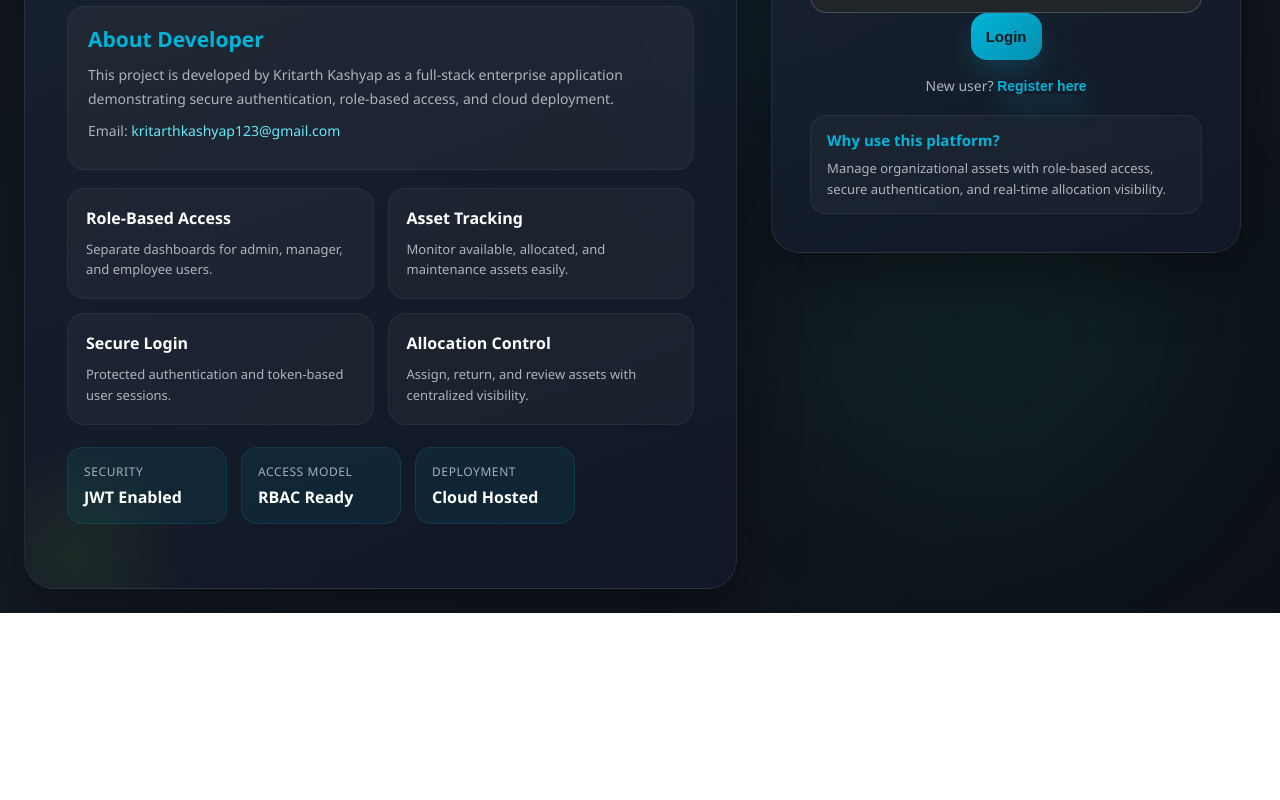
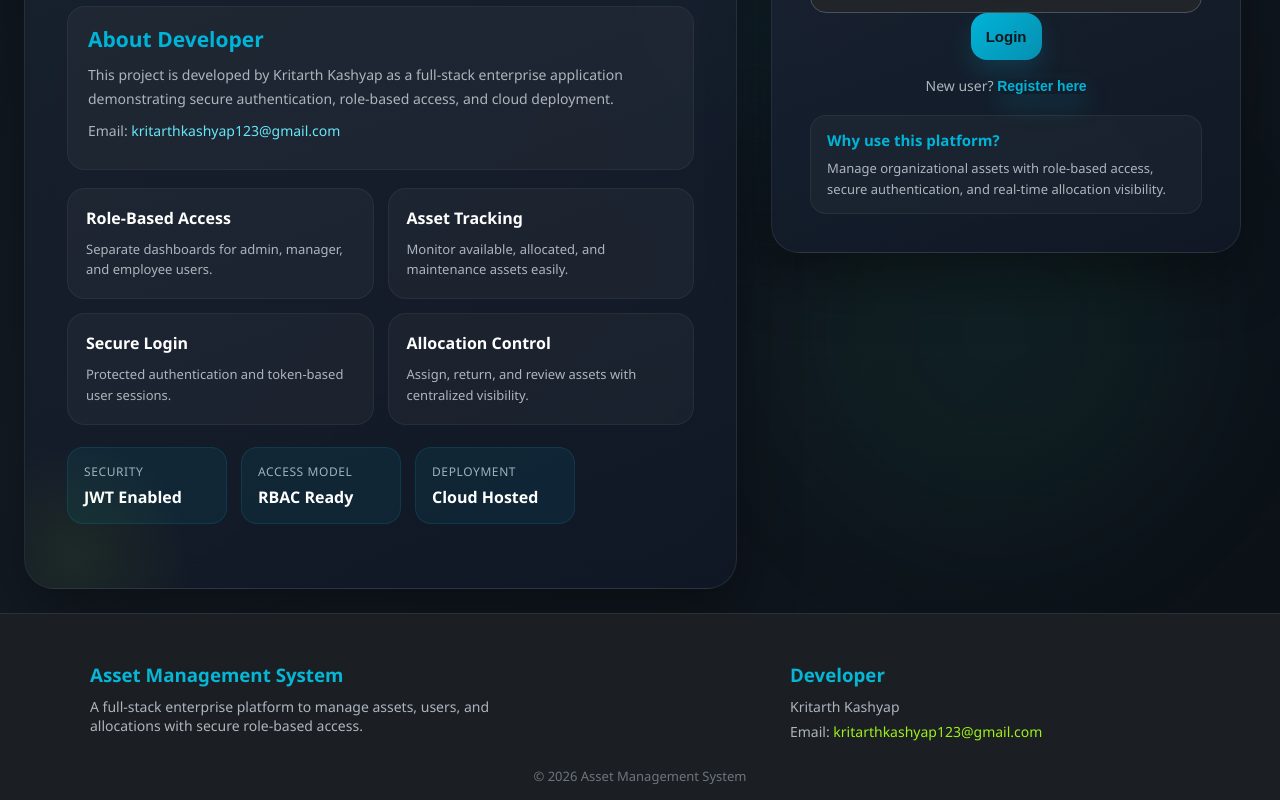
Before and after one commit to KKashayp/asset-management-system, a React (Create React App) app in the folder frontend/: page / in a window 1280 px wide. Shown: the part 692-1492 px from the top of the page. Before the commit the page ends 1305 px from the top, so only its background shows below. Built offline with nearby package versions, Linux system fonts and the light colour scheme; no server answers.

Commit message:
fix footer rendering on login and register pages

```diff
--- a/frontend/src/App.css
+++ b/frontend/src/App.css
@@ -1704,3 +1704,80 @@ table tbody tr:hover td {
 .auth-switch-link button:hover {
   text-decoration: underline;
 }
+
+/* FOOTER */
+
+.app-footer {
+  width: 100%;
+  background: #1b1f24;
+  color: #e9ecef;
+  padding: 30px 40px 15px;
+  margin-top: 40px;
+  border-top: 1px solid rgba(255, 255, 255, 0.08);
+}
+
+.footer-content {
+  display: flex;
+  justify-content: space-between;
+  flex-wrap: wrap;
+  gap: 30px;
+}
+
+.footer-left,
+.footer-right {
+  max-width: 400px;
+}
+
+.footer-left h4,
+.footer-right h4 {
+  color: #00b4d8;
+  margin-bottom: 10px;
+}
+
+.footer-left p,
+.footer-right p {
+  font-size: 14px;
+  color: #adb5bd;
+}
+
+.footer-right a {
+  color: #9ef01a;
+  text-decoration: none;
+}
+
+.footer-right a:hover {
+  text-decoration: underline;
+}
+
+.footer-bottom {
+  margin-top: 20px;
+  text-align: center;
+  font-size: 13px;
+  color: #6c757d;
+}
+
+.page-container {
+  min-height: 100vh;
+  display: flex;
+  flex-direction: column;
+}
+
+.page-container .app-footer {
+  margin-top: 0;
+}
+
+.footer-content {
+  max-width: 1100px;
+  margin: 0 auto;
+  display: flex;
+  justify-content: space-between;
+  gap: 30px;
+  flex-wrap: wrap;
+  text-align: left;
+}
+
+.footer-left,
+.footer-right {
+  flex: 1;
+  min-width: 260px;
+}
--- a/frontend/src/components/Footer.js
+++ b/frontend/src/components/Footer.js
@@ -4,22 +4,28 @@ function Footer() {
   return (
     <div className="app-footer">
       <div className="footer-content">
-        <h3>Asset Management System</h3>
-
-        <p>
-          Developed as a full-stack project to manage assets, users, and
-          allocations with secure role-based access.
-        </p>
-
-        <div className="footer-details">
-          <p><strong>Developer:</strong> Kritarth Kashyap</p>
-          <p><strong>Email:</strong> kritarthkashyap123@gmail.com</p>
-          <p><strong>University:</strong> Chandigarh University</p>
+        <div className="footer-left">
+          <h3>Asset Management System</h3>
+          <p>
+            A full-stack enterprise platform to manage assets, users, and
+            allocations with secure role-based access.
+          </p>
         </div>
 
-        <p className="footer-copy">
-          © 2026 Asset Management System | All Rights Reserved
-        </p>
+        <div className="footer-right">
+          <h3>Developer</h3>
+          <p>Kritarth Kashyap</p>
+          <p>
+            Email:{" "}
+            <a href="mailto:kritarthkashyap123@gmail.com">
+              kritarthkashyap123@gmail.com
+            </a>
+          </p>
+        </div>
+      </div>
+
+      <div className="footer-bottom">
+        © {new Date().getFullYear()} Asset Management System
       </div>
     </div>
   );
--- a/frontend/src/pages/LoginPage.js
+++ b/frontend/src/pages/LoginPage.js
@@ -1,5 +1,6 @@
 import React, { useState } from "react";
 import { loginUser } from "../services/api";
+import Footer from "../components/Footer";
 
 function LoginPage({ onLogin, onShowRegister }) {
   const [formData, setFormData] = useState({
@@ -49,6 +50,7 @@ function LoginPage({ onLogin, onShowRegister }) {
   };
 
   return (
+    <div className="page-container">
       <div className="login-page enhanced-login-page">
         <div className="animated-bg">
           <span className="bg-orb orb-1"></span>
@@ -193,6 +195,9 @@ function LoginPage({ onLogin, onShowRegister }) {
           </div>
         </div>
       </div>
+
+      <Footer />
+    </div>
   );
 }
 
--- a/frontend/src/pages/RegisterPage.js
+++ b/frontend/src/pages/RegisterPage.js
@@ -1,5 +1,6 @@
 import React, { useState } from "react";
 import { registerUser, loginUser } from "../services/api";
+import Footer from "../components/Footer";
 
 function RegisterPage({ onLogin, onShowLogin }) {
   const [formData, setFormData] = useState({
@@ -59,6 +60,7 @@ function RegisterPage({ onLogin, onShowLogin }) {
   };
 
   return (
+    <div className="page-container">
       <div className="login-page enhanced-login-page">
         <div className="animated-bg">
           <span className="bg-orb orb-1"></span>
@@ -199,6 +201,9 @@ function RegisterPage({ onLogin, onShowLogin }) {
           </div>
         </div>
       </div>
+
+      <Footer />
+    </div>
   );
 }
 
```
Lines whose indentation alone changed are shown as unchanged.
